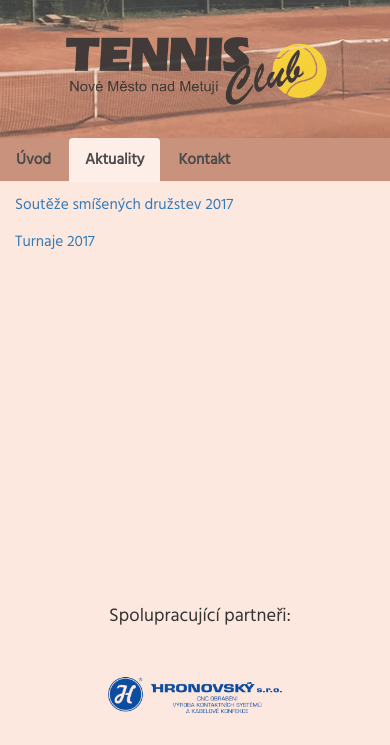
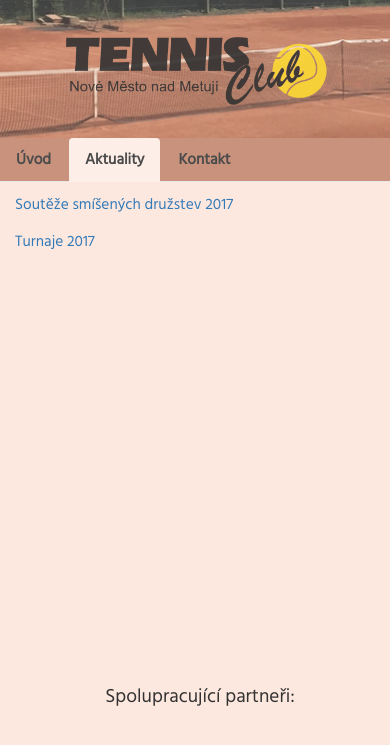
Before and after one commit to tremes/tcnmcz, a plain HTML site: page aktuality.html in a window 390 px wide. Shown: the top 745 px of the page. Drawn offline with Linux system fonts and the light colour scheme.

Commit message:
Update styles a bit

```diff
--- a/aktuality.html
+++ b/aktuality.html
@@ -24,11 +24,11 @@
     <li class="nav-item"><a class="nav-link" href="kontakt.html">Kontakt</a></li>
    </ul>
    <div class="row">
-    <div class="col-sm-9 areal">
+    <div class="col-md-9 areal">
      <p><a href="druzstva2017.pdf" target="_blank">Soutěže smíšených družstev 2017</a></p>
      <p><a href="turnaje2017.pdf" target="_blank">Turnaje 2017</a></p>
    </div>
-   <div class="col-sm-3 partners">
+   <div class="col-md-3 partners">
      <h3>Spolupracující partneři:</h3>
      <a href="http://www.novemestonm.cz/" target="_blank"><img src="img/nmnm-o.png" alt="Nové Město nad Metují logo" class="logo"/></a>
      <a href="http://www.msmt.cz/" target="_blank"><img src="img/MSMT_logo.png" alt="Ministerstvo školství logo" class="logo"/></a>
--- a/css/styles.css
+++ b/css/styles.css
@@ -12,7 +12,7 @@ h2 {
 }
 
 h3 {
-  font-size: 1.2em;
+  font-size: 125%;
 }
 
 table {
@@ -108,7 +108,7 @@ address {
   display: none;
 }
 
-@media only screen and (max-width: 768px) {
+@media only screen and (max-width: 992px) {
 
 .container {
   width: 100%;
@@ -130,7 +130,8 @@ address {
 }
 
 .areal{
-  height: 400px;
+
+  height: 480px;
 }
 
 .partners {
```
Also changed, not shown: index.html (+2 -2 lines), kontakt.html (+2 -2 lines).
